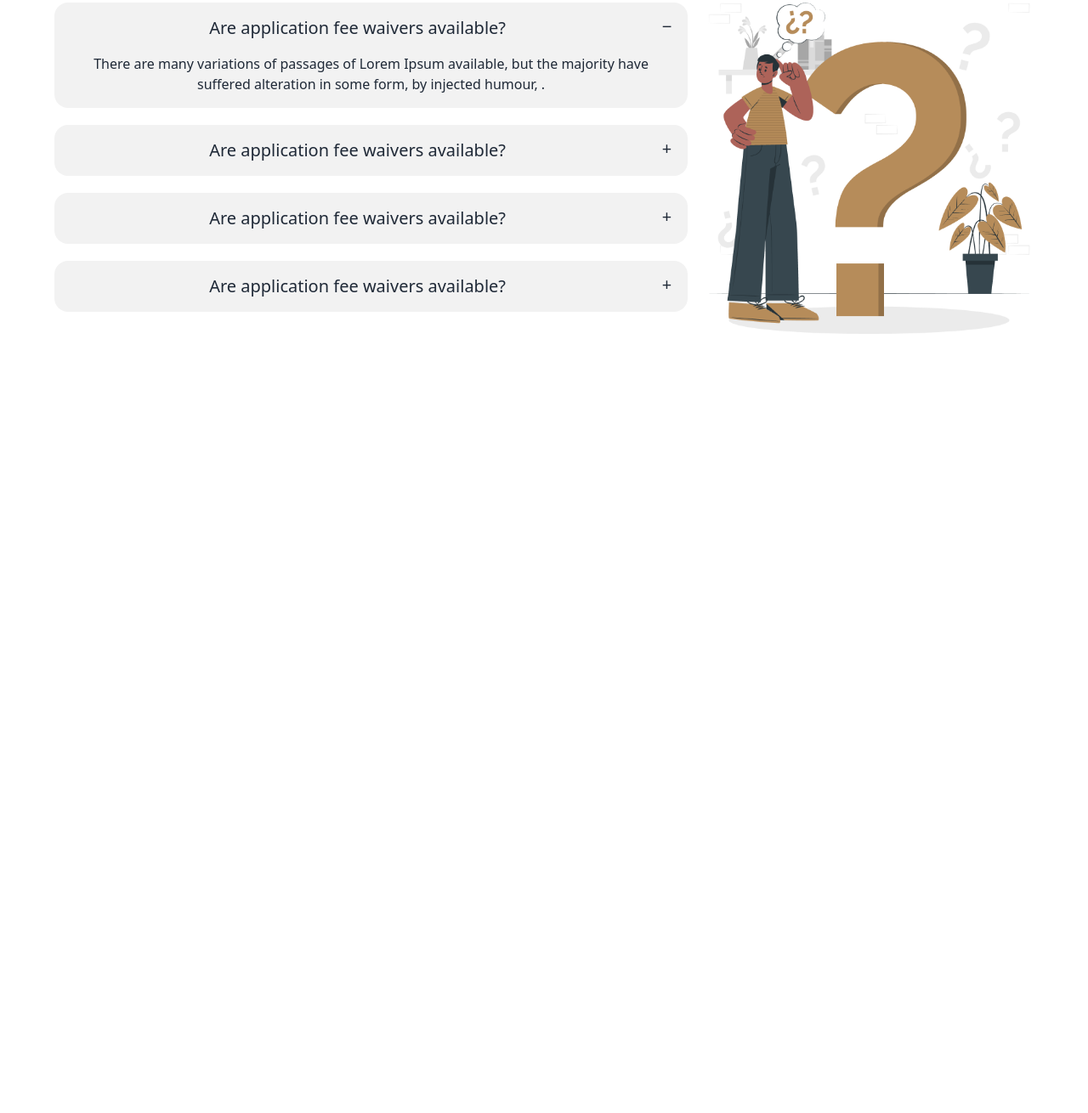
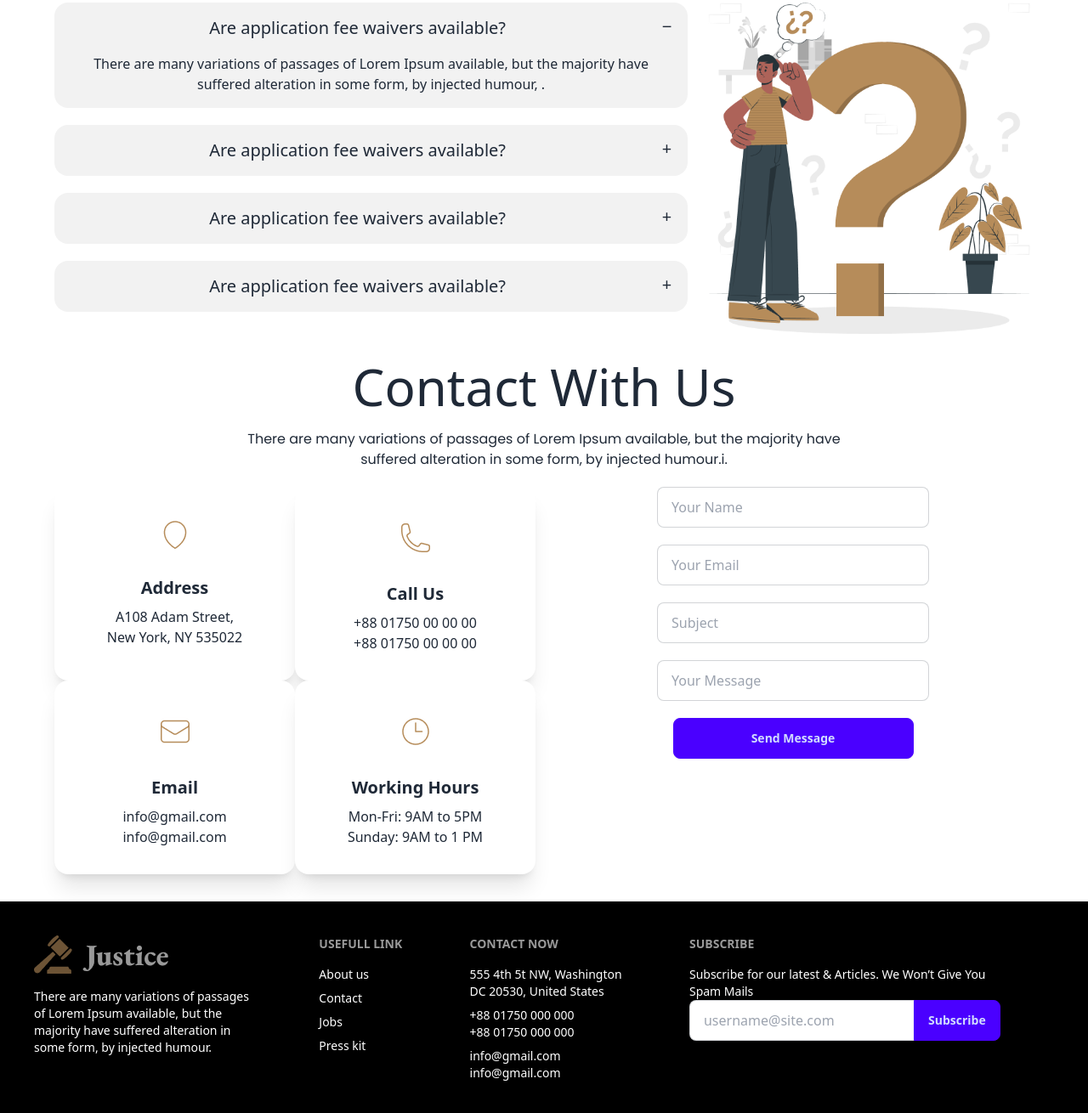
Before and after one commit to Tariqulislamsadek/Legel-Soloution, a plain HTML site: page index.html in a window 1280 px wide. Shown: the part 2931-4241 px from the top of the page at 85% size. Before the commit the page ends 3344 px from the top, so only its background shows below. Drawn offline with nearby package versions, Linux system fonts and the light colour scheme.

Commit message:
complite project

```diff
--- a/index.html
+++ b/index.html
@@ -11,6 +11,19 @@
     <link rel="preconnect" href="https://fonts.googleapis.com">
     <link rel="preconnect" href="https://fonts.gstatic.com" crossorigin>
     <link href="https://fonts.googleapis.com/css2?family=EB+Garamond:wght@400;500;600;700;800&family=Poppins:wght@400;600&display=swap" rel="stylesheet">
+    <!-- custom style -->
+    <script>
+        tailwind.config = {
+          theme: {
+            extend: {
+              colors: {
+                clifford: '#da373d',
+                'btn-custom': '#B68C5A',
+              }
+            }
+          }
+        }
+      </script>
     <!-- font awesome -->
     <script src="https://kit.fontawesome.com/eda30ca7bb.js" crossorigin="anonymous"></script>
     <style>
@@ -168,7 +181,7 @@
         <div class="hero min-h-screen" style="background-image: url(./images/banner.png);">
             <div class="hero-overlay bg-opacity-80"></div>
             <div class="hero-content  text-center text-neutral-content">
-              <div class=" ">
+              <div class="flex flex-col items-center justify-center">
                 <img src="./images/men.svg" alt="">
                 <h1 class="mb-5 text-5xl font-bold">Awlad Hossain</h1>
                 <p>UIX Designer</p>
@@ -182,7 +195,7 @@
     </header>
     <main class="my-5 lg:mx-16">
         <!-- FAQ Section -->
-        <section class="my-5 mx-auto">
+        <section class="my-8 mx-auto">
             <div class="text-center">
                 <h1 class="mb-5 text-6xl  font-eb-garamon">Frequently Asked Any Questions</h1>
                 <p class="mb-5 font-poppins font-normal ">There are many variations of passages of Lorem Ipsum available, but the majority have <br> suffered alteration in some form, by injected humour.i.</p>
@@ -231,13 +244,117 @@
                     <img src="./images/faq.png" alt="">
                 </div>
             </div>
-
         </section>
 
+    <!-------------- Contact Section  ----------------  -->
+    <section class="my-8 mx-auto">
+        <div class="text-center">
+            <h1 class="mb-5 text-6xl  font-eb-garamon">Contact With Us</h1>
+            <p class="mb-5 font-poppins font-normal ">There are many variations of passages of Lorem Ipsum available, but the majority have <br> suffered alteration in some form, by injected humour.i.</p>
+            <div>
+    <!-- ------ Contact section card and from ------->
+         <div class="flex gap-5 w-full mx-auto">
+            <!-- card -->
+            <div class=" w-[50%] grid grid-cols-1 lg:grid-cols-2">
+                <!-- card 1 -->
+                <div class="card  bg-base-100 shadow-xl">
+                    <figure class="px-10 pt-10">
+                      <img class="text-" src="./images/address.png" alt="Shoes" class="rounded-xl" />
+                    </figure>
+                    <div class="card-body items-center text-center">
+                      <h2 class="card-title">Address</h2>
+                      <p>A108 Adam Street,
+                       <br>New York, NY 535022</p>
+                      </div>
+                  </div>
+                  <!-- card 2 -->
+                <div class="card  bg-base-100 shadow-xl">
+                    <figure class="px-10 pt-10">
+                      <img class="text-" src="./images/call.png" alt="Shoes" class="rounded-xl" />
+                    </figure>
+                    <div class="card-body items-center text-center">
+                      <h2 class="card-title">Call Us</h2>
+                      <p>+88 01750 00 00 00
+                       <br> +88 01750 00 00 00</p>
+                      </div>
+                  </div>
+                  <!-- card 3 -->
+                <div class="card  bg-base-100 shadow-xl">
+                    <figure class="px-10 pt-10">
+                      <img class="text-" src="./images/email.png" alt="Shoes" class="rounded-xl" />
+                    </figure>
+                    <div class="card-body items-center text-center">
+                      <h2 class="card-title">Email</h2>
+                      <p>info@gmail.com
+                       <br>  info@gmail.com</p>
+                      </div>
+                  </div>
+                  <!-- card 4 -->
+                <div class="card  bg-base-100 shadow-xl">
+                    <figure class="px-10 pt-10">
+                      <img class="text-" src="./images/time.png" alt="Shoes" class="rounded-xl" />
+                    </figure>
+                    <div class="card-body items-center text-center">
+                      <h2 class="card-title">Working Hours</h2>
+                      <p>Mon-Fri: 9AM to 5PM
+                       <br> Sunday: 9AM to 1 PM</p>
+                      </div>
+                  </div>
+            </div>
+            <!-- form -->
+            <div class=" w-[50%]">
+                <div class="w-full mb-5">
+                    <input type="text" placeholder="Your Name" class="input input-bordered  w-full max-w-xs" />
+                </div>
+                <div class="mb-5">
+                    <input type="text" placeholder="Your Email" class="input input-bordered  w-[500px] max-w-xs" />
+                </div>
+                <div class="mb-5">
+                    <input type="text" placeholder="Subject" class="input input-bordered  w-full max-w-xs" />
+                </div>
+                <div class="mb-5 ">
+                    <input type="text" placeholder="Your Message" class="input input-bordered  w-[600px] max-w-xs" />
+
+                </div>
+                <button class="btn btn-primary w-[50%]">Send Message</button>
+            </div>
+         </div>
+
+    </section>
+
     </main>
-    <footer>
-
-    </footer>
+    <footer class="footer p-10 bg-black text-white text-base-content">
+  <nav>
+    <header class="footer-title"><img src="./images/logo.png" alt=""></header>
+    <p class="w-64">There are many variations of passages of Lorem Ipsum available, but the majority have suffered alteration in some form, by injected humour.</p>
+  </nav>
+  <nav>
+    <header class="footer-title">Usefull Link</header>
+    <a class="link link-hover">About us</a>
+    <a class="link link-hover">Contact</a>
+    <a class="link link-hover">Jobs</a>
+    <a class="link link-hover">Press kit</a>
+  </nav>
+  <nav>
+    <header class="footer-title">Contact Now</header>
+    <a class="link link-hover">555 4th 5t NW, Washington
+       <br> DC 20530, United States</a>
+    <a class="link link-hover">+88 01750 000 000
+       <br> +88 01750 000 000</a>
+    <a class="link link-hover">info@gmail.com
+        <br>info@gmail.com</a>
+  </nav>
+  <form>
+    <header class="footer-title">Subscribe</header>
+    <fieldset class="form-control w-80">
+      <p>Subscribe for our latest & Articles. We Won’t Give You Spam Mails</p>
+      <div class="join">
+        <input type="text" placeholder="username@site.com" class="input input-bordered join-item" />
+        <button class="btn btn-primary join-item">Subscribe</button>
+      </div>
+    </fieldset>
+  </form>
+</footer>
 
 </body>
 </html>
```
